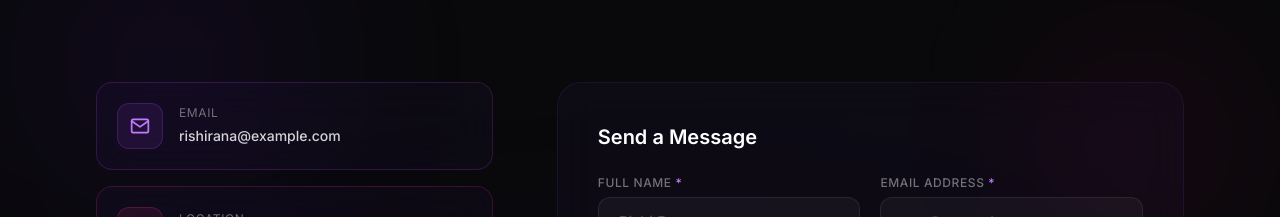
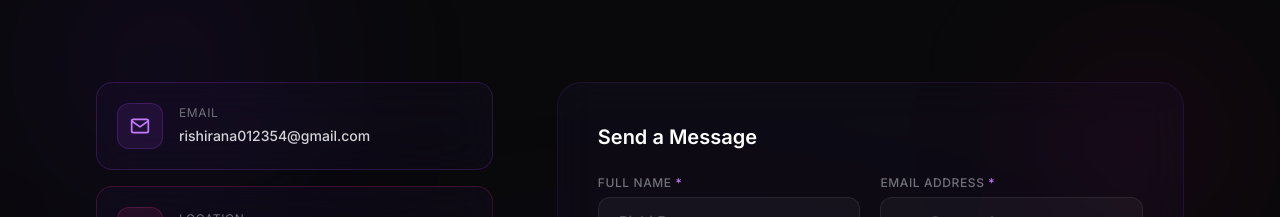
Before and after one commit to Rishi-Rana01/Portfolio, a React (Vite) app in the folder my-portfolio/: page / in a window 1280 px wide. Shown: the part 5328-5545 px from the top of the page. Built offline with nearby package versions, Linux system fonts and the light colour scheme.

Commit message:
feat: add Contact section with validation and Footer component to portfolio

```diff
--- a/my-portfolio/src/components/Contact.jsx
+++ b/my-portfolio/src/components/Contact.jsx
@@ -8,8 +8,8 @@ const contactInfo = [
   {
     icon: <FiMail className="w-5 h-5" />,
     label: 'Email',
-    value: 'rishirana@example.com',
-    href: 'mailto:rishirana@example.com',
+    value: 'rishirana012354@gmail.com',
+    href: 'mailto:rishirana012354@gmail.com',
     color: 'text-purple-400',
     bg: 'bg-purple-500/10 border-purple-500/20',
   },
@@ -38,7 +38,7 @@ const socialLinks = [
   },
   {
     icon: <FiInstagram className="w-5 h-5" />,
-    href: 'https://instagram.com',
+    href: 'https://www.instagram.com/the.rishi_rana?igsh=Z3k2ZmZjbTIxYXp1',
     label: 'Instagram',
     hoverColor: 'hover:bg-pink-500/10 hover:text-pink-400 hover:border-pink-500/30',
   },
@@ -73,7 +73,7 @@ const Contact = () => {
 
     try {
       // Using mailto as the contact handler (no backend required)
-      const mailtoLink = `mailto:rishirana@example.com?subject=${encodeURIComponent(form.subject || 'Portfolio Contact')}&body=${encodeURIComponent(`Name: ${form.name}\nEmail: ${form.email}\n\n${form.message}`)}`
+      const mailtoLink = `mailto:[EMAIL_ADDRESS]?subject=${encodeURIComponent(form.subject || 'Portfolio Contact')}&body=${encodeURIComponent(`Name: ${form.name}\nEmail: ${form.email}\n\n${form.message}`)}`
       window.location.href = mailtoLink
       setStatus('success')
       setForm(INPUT_INITIAL)
--- a/my-portfolio/src/components/Footer.jsx
+++ b/my-portfolio/src/components/Footer.jsx
@@ -12,7 +12,7 @@ const quickLinks = [
 const socialLinks = [
   { icon: <FiGithub className="w-4 h-4" />, href: 'https://github.com/Rishi-Rana01', label: 'GitHub' },
   { icon: <FiLinkedin className="w-4 h-4" />, href: 'https://linkedin.com', label: 'LinkedIn' },
-  { icon: <FiInstagram className="w-4 h-4" />, href: 'https://instagram.com', label: 'Instagram' },
+  { icon: <FiInstagram className="w-4 h-4" />, href: 'https://www.instagram.com/the.rishi_rana?igsh=Z3k2ZmZjbTIxYXp1', label: 'Instagram' },
   { icon: <FiMail className="w-4 h-4" />, href: 'mailto:rishirana012354@gmail.com', label: 'Email' },
 ]
 
```
